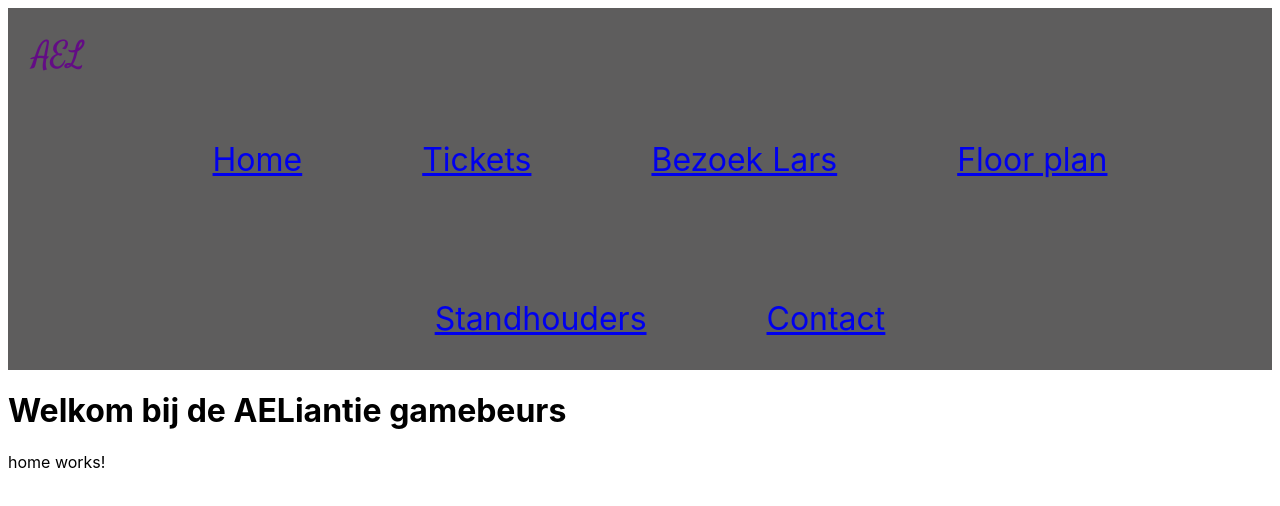
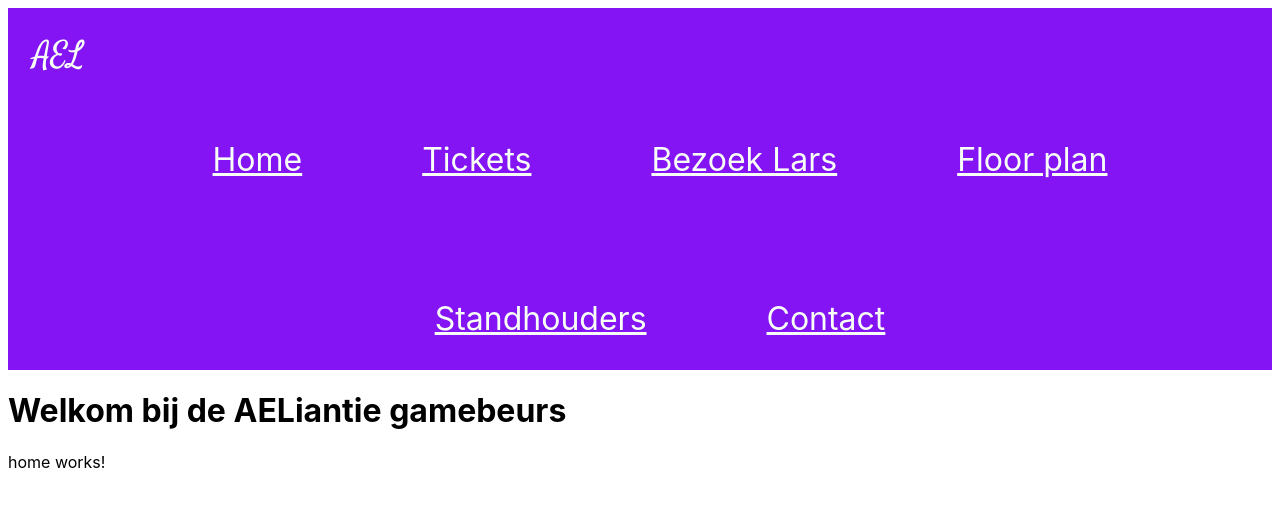
Before and after one commit to GlupekEJ/GameEvent, an Angular app in the folder Client/: page / in a window 1280 px wide. Shown: the top 506 px of the page. Built offline with nearby package versions, Linux system fonts and the light colour scheme.

Commit message:
css nav kleur aangepast

```diff
--- a/Client/src/app/header-nav/header-nav.component.css
+++ b/Client/src/app/header-nav/header-nav.component.css
@@ -1,7 +1,7 @@
 nav {
   display: flex;
-  background-color: #5e5d5d;
-  color: #630c85;
+  background-color: #8514f5;
+  color: #f7fff7;
   flex-wrap: wrap;
   flex-direction: row;
   position: sticky;
@@ -9,6 +9,7 @@ nav {
   z-index: 1000;
 }
 ul {
+  color: #f7fff7;
   display: flex;
   flex-direction: row;
   flex-wrap: wrap;
@@ -18,6 +19,9 @@ ul {
   list-style-type: none;
   font-size: xx-large;
 }
+a {
+  color: #f7fff7;
+}
 
 .icoon {
   font-family: "Satisfy", cursive;
```
